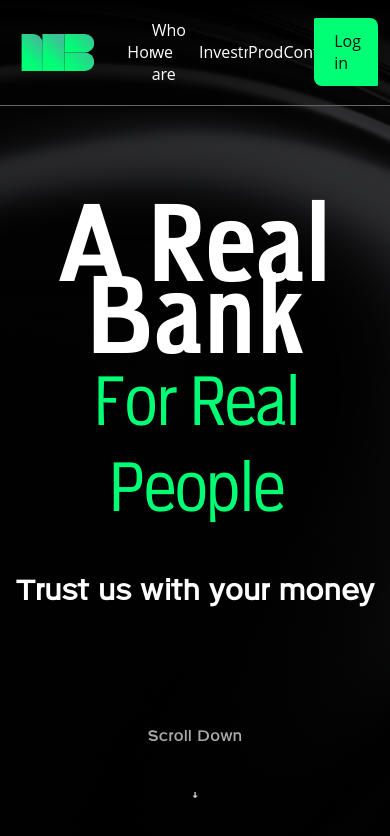
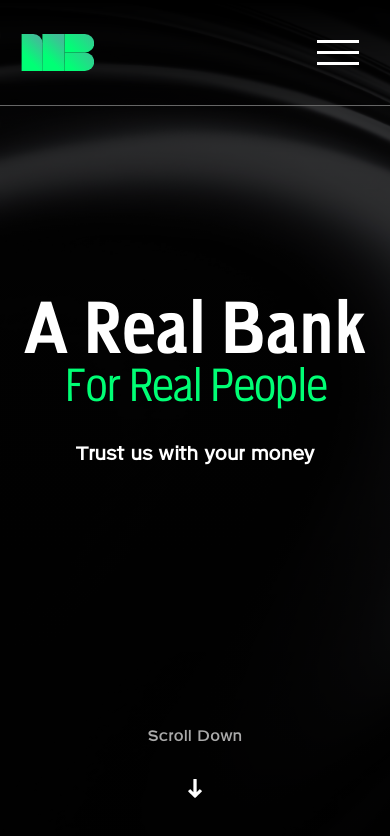
Before and after one commit to jp-morgan-weymouth/site, a Next.js app: page / in a window 390 px wide. Shown: the top 836 px of the page. Built offline with nearby package versions, Linux system fonts and the light colour scheme.

Commit message:
mobile update

```diff
--- a/pages/_app.tsx
+++ b/pages/_app.tsx
@@ -82,6 +82,11 @@ function App({ Component, pageProps }: AppProps) {
 					<Link href='/products'>Products</Link>
 					<Link href='/contact'>Contact</Link>
 					<Link href='/auth/login'>Log in</Link>
+					<div id='burger'>
+						<div className='block'></div>
+						<div className='block'></div>
+						<div className='block'></div>
+					</div>
 				</div>
 			</nav>
 			<Component {...pageProps} />
--- a/styles/globals.scss
+++ b/styles/globals.scss
@@ -127,7 +127,7 @@ a {
 			filter: invert(100%);
 			background-color: transparent;
 
-			width: 1.5vw;
+			height: 2.25vh;
 			aspect-ratio: 1;
 
 			position: absolute;
@@ -316,10 +316,7 @@ nav {
 
 	font-family: "ArdentBold";
 
-	& div {
-		height: 100%;
-
-		&:nth-of-type(1) {
+	.left {
 		padding-left: 3vw;
 
 		display: flex;
@@ -352,7 +349,8 @@ nav {
 
 		overflow: hidden;
 	}
-		&:nth-of-type(2) {
+
+	.right {
 		padding-left: 3vw;
 		padding-right: 3vw;
 
@@ -362,6 +360,8 @@ nav {
 		justify-content: space-evenly;
 		align-items: center;
 		flex: 3;
+
+		height: 100%;
 
 		font-family: "Open Sans", sans-serif;
 		font-weight: 400;
@@ -382,7 +382,6 @@ nav {
 			}
 		}
 	}
-	}
 
 	a {
 		&:hover {
@@ -391,8 +390,59 @@ nav {
 
 		transition: color 250ms cubic-bezier(0.075, 0.82, 0.165, 1);
 	}
+
+	.right #burger {
+		display: none;
+	}
 }
 
+@media screen and (max-width: 768px) {
+	nav {
+		.right a {
+			display: none;
+		}
+		.right #burger {
+			float: right;
+			margin-right: 5vw;
+
+			display: flex;
+			align-items: center;
+			justify-content: space-evenly;
+			flex-direction: column;
+
+			height: 40%;
+			aspect-ratio: 1 / 1;
+
+			& .block {
+				background-color: #ffffff;
+
+				width: 100%;
+				height: 3px;
+			}
+		}
+		.right {
+			display: flex;
+			justify-content: flex-end;
+			align-items: center;
+		}
+	}
+
+	.main {
+		.start {
+			#start-title {
+				font-size: 4rem;
+			}
+		}
+	}
+}
+
+@media screen and (max-width: 343px) {
+	.main .start #start-title {
+		line-height: 100%;
+	}
+}
+
+@media screen and (min-width: 768px) {
 	::-webkit-scrollbar {
 		width: 10px;
 	}
@@ -407,3 +457,4 @@ nav {
 			background-color: #303030;
 		}
 	}
+}
```
Lines whose indentation alone changed are shown as unchanged.
